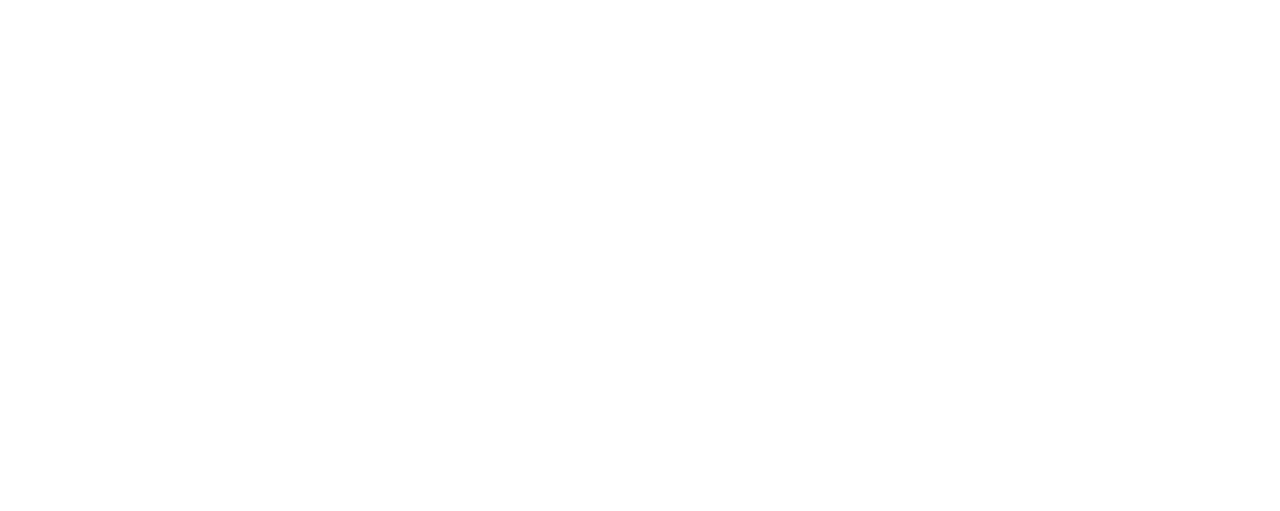
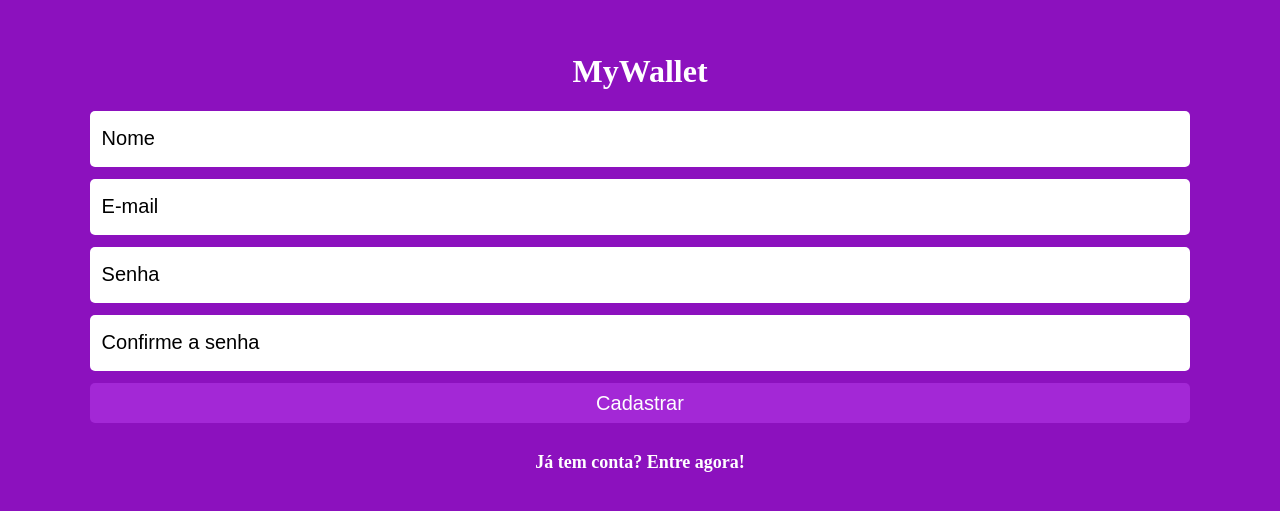
Before and after one commit to pgeovany/My-Wallet, a React (Create React App) app: page /sign-up in a window 1280 px wide. Shown: the part 137-648 px from the top of the page. Built offline with nearby package versions, Linux system fonts and the light colour scheme.

Commit message:
feat: implement sign in

```diff
--- a/package.json
+++ b/package.json
@@ -6,6 +6,8 @@
     "axios": "^0.27.2",
     "react": "^17.0.2",
     "react-dom": "^17.0.2",
+    "react-loader-spinner": "^5.1.5",
+    "react-router-dom": "^6.3.0",
     "react-scripts": "^4.0.3",
     "styled-components": "^5.3.5"
   },
--- a/src/Components/App.js
+++ b/src/Components/App.js
@@ -1,3 +1,22 @@
+import { BrowserRouter, Routes, Route } from "react-router-dom";
+import SignIn from "./SignIn/SignIn";
+import SignUp from "./SignUp/SignUp";
+import Home from "./Home/Home";
+import { useState } from "react";
+import UserContext from "./contexts/UserContext";
+
 export default function App() {
-  return <></>;
+  const [userInfo, setUserInfo] = useState([]);
+
+  return (
+    <BrowserRouter>
+      <UserContext.Provider value={{ userInfo, setUserInfo }}>
+        <Routes>
+          <Route path="/" element={<SignIn />} />
+          <Route path="/sign-up" element={<SignUp />} />
+          <Route path="/home" element={<Home />} />
+        </Routes>
+      </UserContext.Provider>
+    </BrowserRouter>
+  );
 }
--- /dev/null
+++ b/src/Components/Home/Home.js
@@ -0,0 +1,3 @@
+export default function Home() {
+  return <>Home route</>;
+}
--- /dev/null
+++ b/src/Components/SignIn/SignIn.js
@@ -0,0 +1,132 @@
+import { Link, useNavigate } from "react-router-dom";
+import { useState, useContext } from "react";
+import { ThreeDots } from "react-loader-spinner";
+import axios from "axios";
+import styled from "styled-components";
+import UserContext from "../contexts/UserContext";
+
+export default function SignIn() {
+  const [email, setEmail] = useState("");
+  const [password, setPassword] = useState("");
+  const [disableButton, setDisableButton] = useState(false);
+  const { setUserInfo } = useContext(UserContext);
+  const navigate = useNavigate();
+
+  async function logIn(e) {
+    e.preventDefault();
+    setDisableButton(true);
+
+    const body = {
+      email,
+      password,
+    };
+
+    try {
+      const request = await axios.post("http://localhost:5000/sign-in", body);
+      setUserInfo(request.data);
+      navigate("/home");
+    } catch (error) {
+      setDisableButton(false);
+      alert(error.response.data);
+    }
+  }
+
+  return (
+    <Container>
+      <Title>MyWallet</Title>
+      <Form onSubmit={logIn}>
+        <Input
+          required
+          disabled={disableButton}
+          value={email}
+          type="email"
+          onChange={(e) => setEmail(e.target.value)}
+          placeholder="E-mail"
+        />
+        <Input
+          required
+          disabled={disableButton}
+          value={password}
+          type="password"
+          onChange={(e) => setPassword(e.target.value)}
+          placeholder="Senha"
+        />
+        <Button type="submit" disabled={disableButton}>
+          {disableButton ? <ThreeDots color="white" /> : "Entrar"}
+        </Button>
+      </Form>
+      <Link to="/sign-up">
+        <p>Primeira vez? Cadastre-se!</p>
+      </Link>
+    </Container>
+  );
+}
+
+const Container = styled.div`
+  display: flex;
+  flex-direction: column;
+  align-items: center;
+  justify-content: center;
+  background-color: #8c11be;
+  width: 100%;
+  min-height: 100vh;
+
+  a {
+    text-decoration: none;
+    color: white;
+    font-size: 18px;
+    font-weight: bold;
+    margin-top: 30px;
+
+    &&:hover {
+      cursor: pointer;
+    }
+  }
+`;
+
+const Title = styled.h1`
+  font-size: 32px;
+  color: white;
+  font-weight: bold;
+  margin-bottom: 24px;
+`;
+
+const Form = styled.form`
+  display: flex;
+  flex-direction: column;
+  justify-content: center;
+  align-items: center;
+  width: 86%;
+`;
+
+const Input = styled.input`
+  background-color: white;
+  border-radius: 5px;
+  height: 56px;
+  width: 100%;
+  margin-bottom: 12px;
+  padding-left: 12px;
+  font-size: 18px;
+  border: none;
+  ::placeholder {
+    font-size: 20px;
+    color: black;
+  }
+`;
+
+const Button = styled.button`
+  height: 40px;
+  width: 100%;
+  border: none;
+  color: white;
+  background-color: #a328d6;
+  text-decoration: none;
+  font-size: 20px;
+  border-radius: 5px;
+  display: flex;
+  justify-content: center;
+  align-items: center;
+  &:hover {
+    cursor: pointer;
+  }
+`;
--- /dev/null
+++ b/src/Components/SignUp/SignUp.js
@@ -0,0 +1,92 @@
+import { Link, useNavigate } from "react-router-dom";
+import { useState, useContext, useEffect } from "react";
+import axios from "axios";
+import styled from "styled-components";
+import UserContext from "../contexts/UserContext";
+
+export default function SignUp() {
+  return (
+    <Container>
+      <Title>MyWallet</Title>
+      <Form onSubmit={() => console.log("Submitted!")}>
+        <Input placeholder="Nome" />
+        <Input placeholder="E-mail" />
+        <Input placeholder="Senha" />
+        <Input placeholder="Confirme a senha" />
+        <Button>Cadastrar</Button>
+      </Form>
+      <Link to="/">
+        <p>Já tem conta? Entre agora!</p>
+      </Link>
+    </Container>
+  );
+}
+
+const Container = styled.div`
+  display: flex;
+  flex-direction: column;
+  align-items: center;
+  justify-content: center;
+  background-color: #8c11be;
+  width: 100%;
+  min-height: 100vh;
+
+  a {
+    text-decoration: none;
+    color: white;
+    font-size: 18px;
+    font-weight: bold;
+    margin-top: 30px;
+
+    &&:hover {
+      cursor: pointer;
+    }
+  }
+`;
+
+const Title = styled.h1`
+  font-size: 32px;
+  color: white;
+  font-weight: bold;
+  margin-bottom: 24px;
+`;
+
+const Form = styled.form`
+  display: flex;
+  flex-direction: column;
+  justify-content: center;
+  align-items: center;
+  width: 86%;
+`;
+
+const Input = styled.input`
+  background-color: white;
+  border-radius: 5px;
+  height: 56px;
+  width: 100%;
+  margin-bottom: 12px;
+  padding-left: 12px;
+  font-size: 18px;
+  border: none;
+  ::placeholder {
+    font-size: 20px;
+    color: black;
+  }
+`;
+
+const Button = styled.button`
+  height: 40px;
+  width: 100%;
+  border: none;
+  color: white;
+  background-color: #a328d6;
+  text-decoration: none;
+  font-size: 20px;
+  border-radius: 5px;
+  display: flex;
+  justify-content: center;
+  align-items: center;
+  &:hover {
+    cursor: pointer;
+  }
+`;
--- /dev/null
+++ b/src/Components/contexts/UserContext.js
@@ -0,0 +1,5 @@
+import { createContext } from "react";
+
+const UserContext = createContext();
+
+export default UserContext;
--- a/src/globalStyles.js
+++ b/src/globalStyles.js
@@ -49,4 +49,9 @@
         font-weight: bold;
     }
 //-------RESET-----------------------//
+
+//------My Styles--------------------//
+    * {
+        box-sizing: border-box;
+    }
 `;
```
Also changed, not shown: 1 other file (tests, documents, lock files or other folders).
